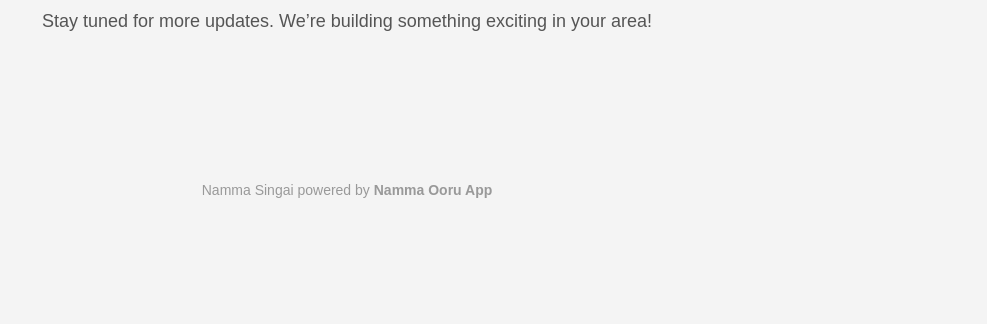
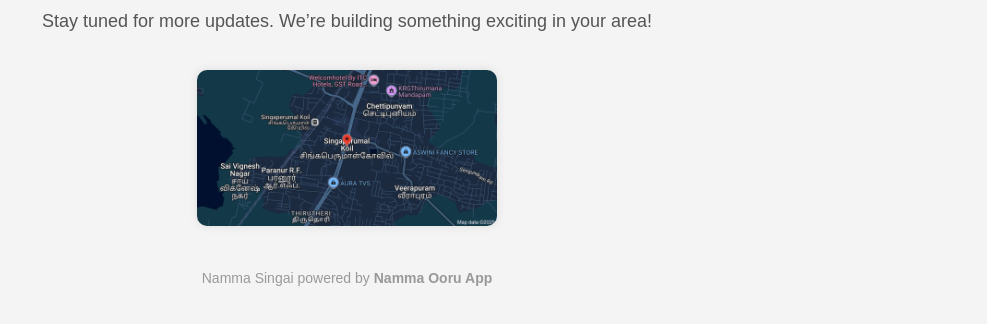
Before and after one commit to harivasu08/nammaareaapp-site, a plain HTML site: page index.html in a window 1280 px wide. Shown: the part 158-482 px from the top of the page, without its empty margins (293-1280 px from the left). Drawn offline with Linux system fonts and the light colour scheme.

Commit message:
Added location-based images and updated index.html for dynamic display

```diff
--- a/index.html
+++ b/index.html
@@ -26,22 +26,30 @@
       font-size: 16px;
     }
     footer {
-      margin-top: 150px;
+      margin-top: 40px;
       font-size: 14px;
       color: #999;
     }
+    img {
+      margin-top: 20px;
+      width: 300px;
+      height: auto;
+      border-radius: 10px;
+      box-shadow: 0 0 10px rgba(0,0,0,0.1);
+    }
   </style>
-  <!-- Google tag (gtag.js) -->
+
+  <!-- Google Analytics tag -->
   <script async src="https://www.googletagmanager.com/gtag/js?id=G-H77E1YY28G"></script>
   <script>
     window.dataLayer = window.dataLayer || [];
     function gtag(){dataLayer.push(arguments);}
     gtag('js', new Date());
-
     gtag('config', 'G-H77E1YY28G');
   </script>
 </head>
 <body>
+
   <div class="location-selector">
     <select id="locationSelect" onchange="updateFooter()">
       <option value="Singaperumal Koil">Singaperumal Koil</option>
@@ -52,6 +60,9 @@
   <h1>🚧 Launching Soon! 🚀</h1>
   <p>Stay tuned for more updates. We’re building something exciting in your area!</p>
 
+  <!-- Location-specific image -->
+  <img id="locationImage" src="singaperumal.png" alt="Location Preview">
+
   <footer id="footerText">
     Namma Singai powered by <strong>Namma Ooru App</strong>
   </footer>
@@ -61,7 +72,12 @@
       const location = document.getElementById("locationSelect").value;
       const shortName = location === "Singaperumal Koil" ? "Namma Singai" : location;
       document.getElementById("footerText").innerHTML = `${shortName} powered by <strong>Namma Ooru App</strong>`;
+
+      // Switch image based on location
+      const imagePath = location === "Singaperumal Koil" ? "singaperumal.png" : "mahindra.png";
+      document.getElementById("locationImage").src = imagePath;
     }
   </script>
+
 </body>
 </html>
```
Also changed, not shown: mahindra.png (added), singaperumal.png (added). Lines whose indentation alone changed are shown as unchanged.
